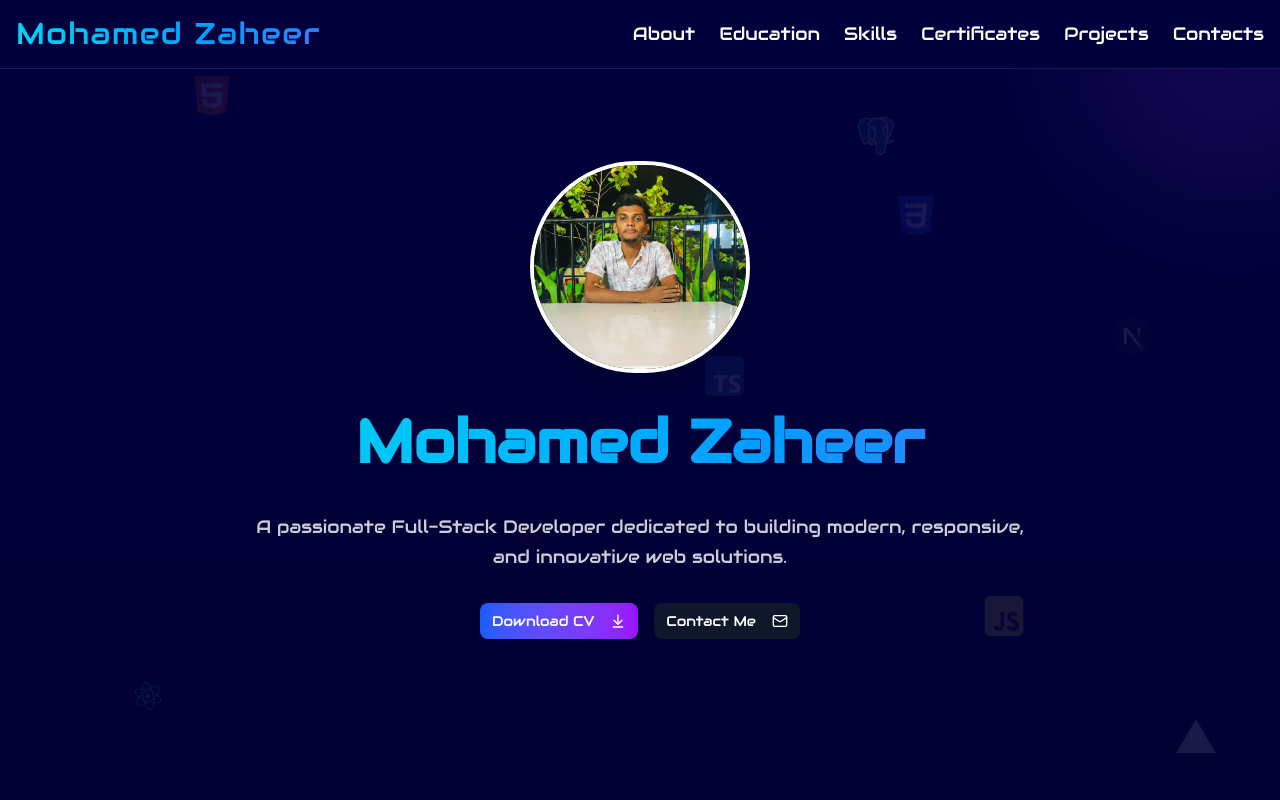
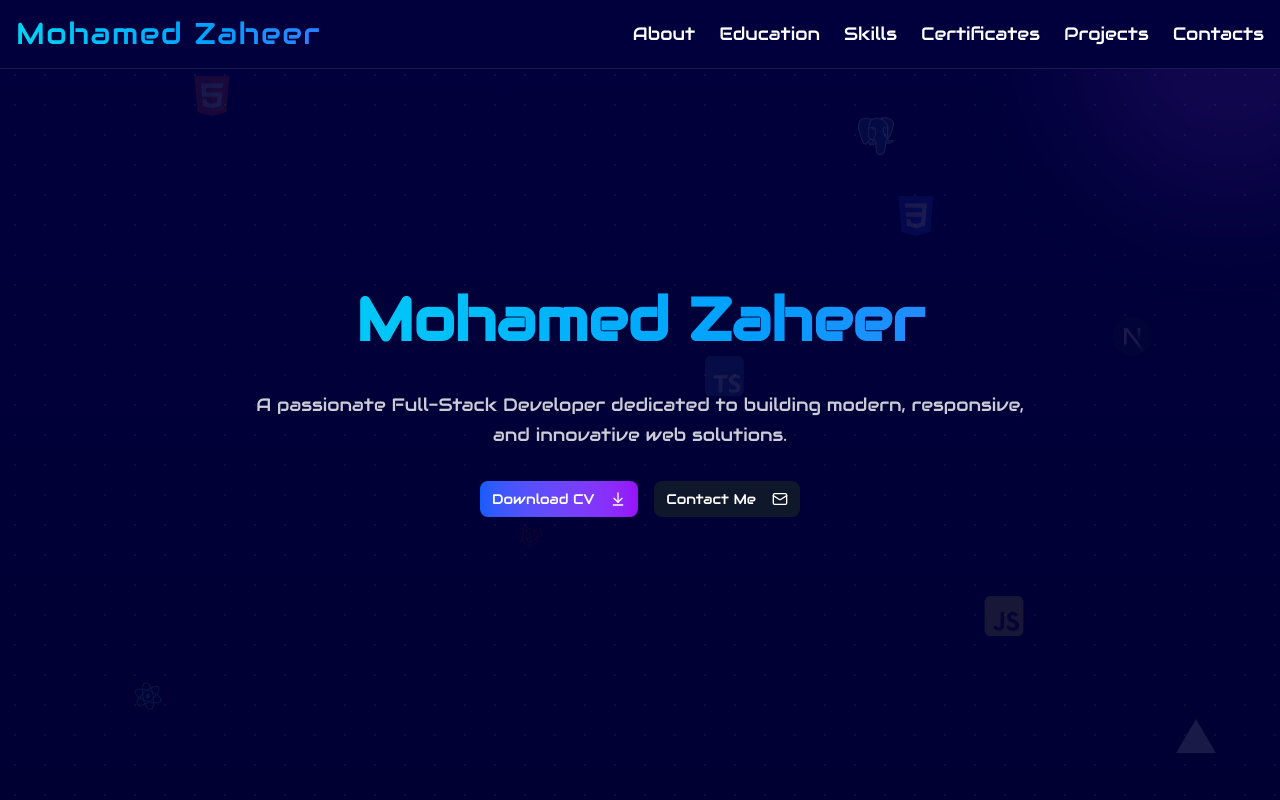
Before and after one commit to Zaheer2003/Portfolio_Zaheer, a Next.js app: page / in a window 1280 px wide. Shown: the top 800 px of the page. Built offline with nearby package versions, Linux system fonts and the light colour scheme.

Commit message:
hero section changed

```diff
--- a/src/components/Hero.tsx
+++ b/src/components/Hero.tsx
@@ -1,12 +1,14 @@
 'use client'
 import Link from 'next/link'
-import Image from 'next/image'
 import { Button } from './ui/button'
 import { ArrowDownToLine, Mail } from 'lucide-react'
 
 export default function Hero() {
   return (
     <section className="relative min-h-screen flex items-center justify-center bg-gradient-to-b from-[#01003D] to-[#000033] text-white font-audiowide px-4 overflow-hidden">
+
+      {/* Background Grid Pattern */}
+      <div className="absolute inset-0 z-0 pointer-events-none bg-[radial-gradient(circle,_rgba(255,255,255,0.05)_1px,_transparent_1px)] [background-size:30px_30px]"></div>
 
       {/* Animated Tech Stack Icons Background */}
       <div className="absolute inset-0 z-0 pointer-events-none">
@@ -26,7 +28,9 @@ export default function Hero() {
             key={i}
             className={`absolute ${icon.style} w-10 h-10 opacity-10 animate-floating`}
           >
-            <Image src={icon.src} alt="Tech Icon" fill className="object-contain" />
+            {/* Reintroduce this line only if you're importing Image from 'next/image' */}
+            {/* <Image src={icon.src} alt="Tech Icon" fill className="object-contain" /> */}
+            <img src={icon.src} alt="Tech Icon" className="w-full h-full object-contain" />
           </div>
         ))}
       </div>
@@ -36,16 +40,6 @@ export default function Hero() {
 
       {/* Hero Content */}
       <div className="text-center max-w-3xl space-y-8 z-10">
-        {/* Profile Image */}
-        <div className="flex justify-center">
-          <Image
-            src="/my-pic.jpg"
-            alt="Mohamed Zaheer"
-            width={220}
-            height={220}
-            className="rounded-full border-4 border-white shadow-xl"
-          />
-        </div>
 
         {/* Name Heading */}
         <h1 className="text-4xl md:text-6xl font-bold leading-tight bg-gradient-to-r from-cyan-400 to-blue-500 text-transparent bg-clip-text">
```
